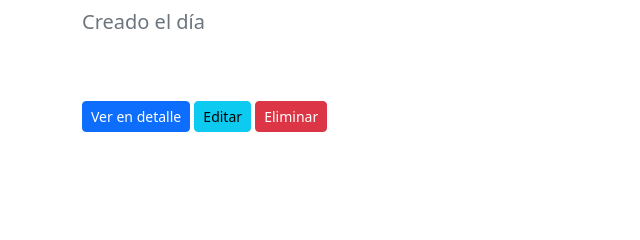
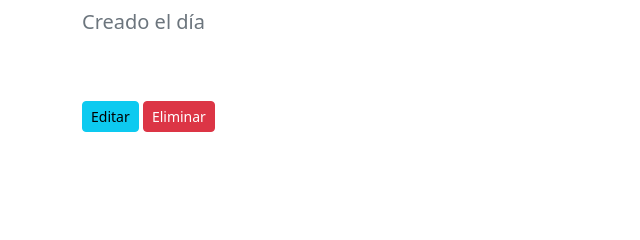
Before and after one commit to DarianYane/Entrega-Final-Python-Coderhouse-Blog, a Django app: page /test/ in a window 1280 px wide. Shown: the part 531-771 px from the top of the page, without its empty margins (0-640 px from the left). Run offline with Django 4.2, Linux system fonts and the light colour scheme.

Commit message:
Update entrada_detail.html

```diff
--- a/Posteos/templates/entrada_detail.html
+++ b/Posteos/templates/entrada_detail.html
@@ -28,11 +28,9 @@
                 </div>
 
             </div>
-
-                                        <a href="{% url 'verEntrada' post.id %}" class="btn btn-sm btn-block btn-primary">Ver en detalle</a>
-                                        <a href="{% url 'editarEntrada' post.id %}" class="btn btn-sm btn-block btn-info">Editar</a>
-                                        <a href="{% url 'eliminarEntrada' post.id %}" class="btn btn-sm btn-block btn-danger">Eliminar</a>
-                                        <br>
+            <a href="{% url 'editarEntrada' post.id %}" class="btn btn-sm btn-block btn-info">Editar</a>
+            <a href="{% url 'eliminarEntrada' post.id %}" class="btn btn-sm btn-block btn-danger">Eliminar</a>
+            <br>
         </section>
 
     {% endblock %}
```
